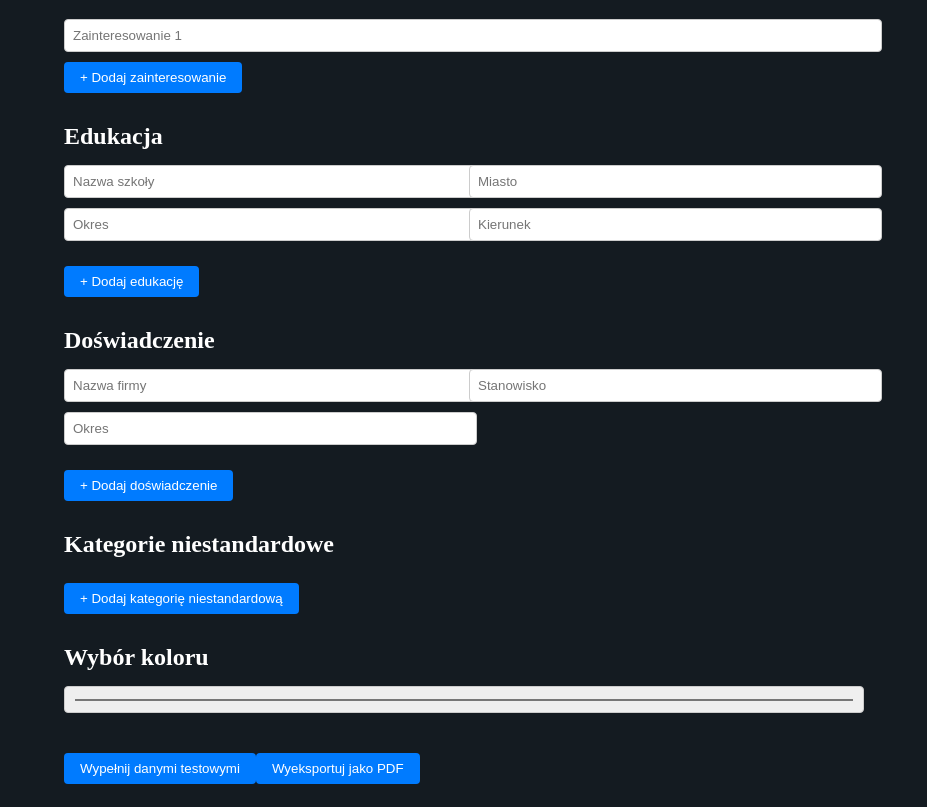
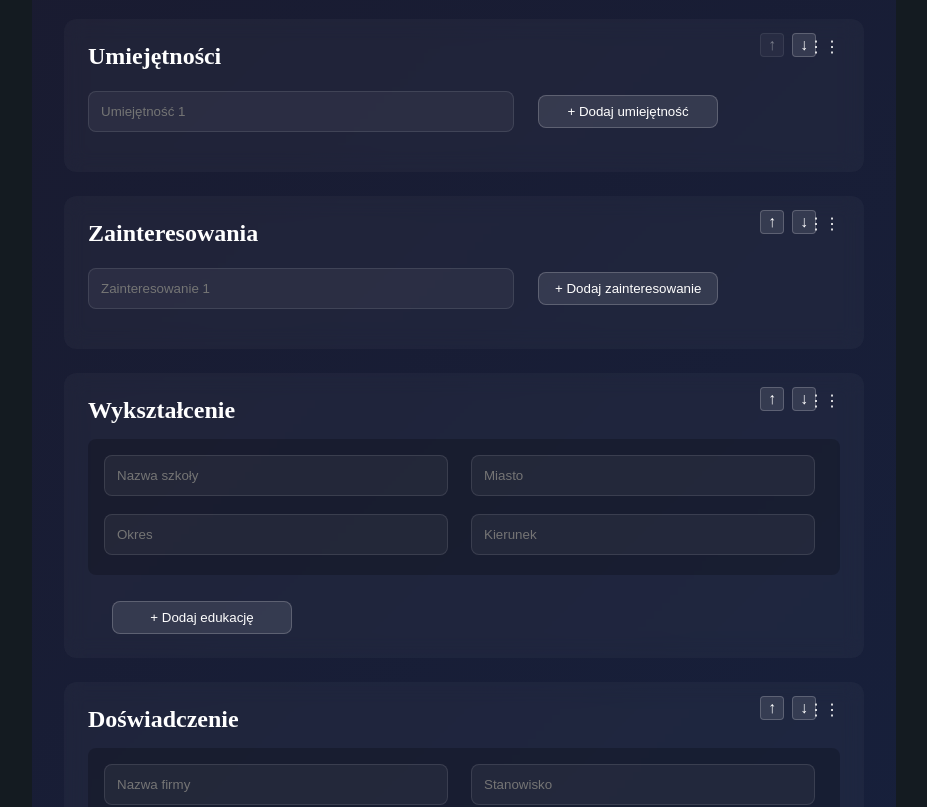
Before and after one commit to domintes/CVision, a React (Vite) app: page / in a window 1280 px wide. Shown: the part 480-1287 px from the top of the page, without its empty margins (176-1103 px from the left). Built offline with nearby package versions, Linux system fonts and the light colour scheme.

Commit message:
Add color picker, drag & drop and arrow buttons and image upload input

```diff
--- a/main.js
+++ b/main.js
@@ -45,9 +45,9 @@ function createWindow() {
     })
   }
 
-  if (process.env.NODE_ENV !== 'production') {
-    mainWindow.webContents.openDevTools()
-  }
+  // if (process.env.NODE_ENV !== 'production') {
+  //   mainWindow.webContents.openDevTools()
+  // }
 }
 
 app.whenReady().then(() => {
--- a/src/App.jsx
+++ b/src/App.jsx
@@ -15,6 +15,14 @@ const App = () => {
   const [customCategories, setCustomCategories] = useState([]);
   const [selectedColor, setSelectedColor] = useState('#001f3f');
   const [testMode, setTestMode] = useState(1);
+  const [profileImage, setProfileImage] = useState(null);
+  const [sections, setSections] = useState([
+    { id: 'skills', title: 'Umiejętności' },
+    { id: 'interests', title: 'Zainteresowania' },
+    { id: 'education', title: 'Wykształcenie' },
+    { id: 'experience', title: 'Doświadczenie' },
+    { id: 'custom', title: 'Kategorie niestandardowe' }
+  ]);
 
   const handleInputChange = (e, field, index, category) => {
     if (category === 'personalInfo') {
@@ -70,6 +78,46 @@ const App = () => {
       updatedCategories[index].items.push('');
     }
     setCustomCategories(updatedCategories);
+  };
+
+  const handleImageUpload = (e) => {
+    const file = e.target.files[0];
+    if (file) {
+      const reader = new FileReader();
+      reader.onloadend = () => {
+        setProfileImage(reader.result);
+      };
+      reader.readAsDataURL(file);
+    }
+  };
+
+  const moveSection = (index, direction) => {
+    const newSections = [...sections];
+    if (direction === 'up' && index > 0) {
+      [newSections[index], newSections[index - 1]] = [newSections[index - 1], newSections[index]];
+    } else if (direction === 'down' && index < sections.length - 1) {
+      [newSections[index], newSections[index + 1]] = [newSections[index + 1], newSections[index]];
+    }
+    setSections(newSections);
+  };
+
+  const handleDragStart = (e, index) => {
+    e.dataTransfer.setData('text/plain', index);
+  };
+
+  const handleDragOver = (e) => {
+    e.preventDefault();
+  };
+
+  const handleDrop = (e, dropIndex) => {
+    e.preventDefault();
+    const dragIndex = parseInt(e.dataTransfer.getData('text/plain'));
+    if (dragIndex === dropIndex) return;
+
+    const newSections = [...sections];
+    const [movedSection] = newSections.splice(dragIndex, 1);
+    newSections.splice(dropIndex, 0, movedSection);
+    setSections(newSections);
   };
 
   const exportToPDF = () => {
@@ -134,10 +182,10 @@ const App = () => {
         <body>
           <div class="container">
             <div class="left-section">
+              ${profileImage ? `<img src="${profileImage}" style="width: 140px; height: 220px; object-fit: cover; margin-bottom: 20px;">` : ''}
               <h2>${personalInfo.firstName} ${personalInfo.lastName}</h2>
               <p>${personalInfo.address.replace(/,\s*$/, '')}</p>
-              ${
-                interests.length > 0
+              ${interests.length > 0
         ? `<h3>Zainteresowania:</h3><ul>${interests
           .map((i) => `<li>${i}</li>`)
           .join('')}</ul>`
@@ -145,8 +193,7 @@ const App = () => {
       }
             </div>
             <div class="right-section">
-              ${
-                education.length > 0
+              ${education.length > 0
         ? `<div class="content"><div class="header">Wykształcenie</div>${education
           .map(
             (e) =>
@@ -155,8 +202,7 @@ const App = () => {
           .join('')}</div>`
         : ''
       }
-              ${
-                experience.length > 0
+              ${experience.length > 0
         ? `<div class="content"><div class="header">Doświadczenie</div>${experience
           .map(
             (e) =>
@@ -217,10 +263,29 @@ const App = () => {
 
   return (
     <div className="cv-builder bg-gray-800 text-white p-6">
-      <h1 className="text-center text-2xl mb-4">Generator CV</h1>
+      <h1 className="app-header text-2xl mb-4">CVision</h1>
 
       <div className="personal-info">
         <h2>Informacje osobiste</h2>
+        <div className="profile-image-container">
+          {profileImage ? (
+            <img src={profileImage} alt="Profile" className="profile-preview" />
+          ) : (
+            <div className="image-placeholder">
+              <span>Kliknij aby dodać zdjęcie</span>
+            </div>
+          )}
+          <input
+            type="file"
+            accept="image/*"
+            onChange={handleImageUpload}
+            className="image-input"
+            id="profile-image-input"
+          />
+          <label htmlFor="profile-image-input" className="image-upload-label">
+            {profileImage ? 'Zmień zdjęcie' : 'Dodaj zdjęcie'}
+          </label>
+        </div>
         <input
           type="text"
           placeholder="Imię"
@@ -243,116 +308,124 @@ const App = () => {
         />
       </div>
 
-      <div className="section">
-        <h2>Umiejętności</h2>
-        {skills.map((skill, index) => (
+      {sections.map((section, index) => {
+        const SectionContent = () => {
+          switch (section.id) {
+            case 'skills':
+              return (
+                <>
+                  {skills.map((skill, idx) => (
                     <input
-            key={index}
+                      key={idx}
                       type="text"
-            placeholder={`Umiejętność ${index + 1}`}
+                      placeholder={`Umiejętność ${idx + 1}`}
                       value={skill}
-            onChange={(e) => handleInputChange(e, null, index, 'skills')}
+                      onChange={(e) => handleInputChange(e, null, idx, 'skills')}
                       className="input"
                     />
                   ))}
                   {skills.length < 10 && (
-          <button onClick={() => addField('skills')} className="button">+ Dodaj umiejętność</button>
+                    <button onClick={() => addField('skills')} className="button add-element-button">+ Dodaj umiejętność</button>
                   )}
-      </div>
-
-      <div className="section">
-        <h2>Zainteresowania</h2>
-        {interests.map((interest, index) => (
+                </>
+              );
+            case 'interests':
+              return (
+                <>
+                  {interests.map((interest, idx) => (
                     <input
-            key={index}
+                      key={idx}
                       type="text"
-            placeholder={`Zainteresowanie ${index + 1}`}
+                      placeholder={`Zainteresowanie ${idx + 1}`}
                       value={interest}
-            onChange={(e) => handleInputChange(e, null, index, 'interests')}
+                      onChange={(e) => handleInputChange(e, null, idx, 'interests')}
                       className="input"
                     />
                   ))}
                   {interests.length < 10 && (
-          <button onClick={() => addField('interests')} className="button">+ Dodaj zainteresowanie</button>
+                    <button onClick={() => addField('interests')} className="button add-element-button">+ Dodaj zainteresowanie</button>
                   )}
-      </div>
-
-      <div className="section">
-        <h2>Edukacja</h2>
-        {education.map((edu, index) => (
-          <div key={index} className="education-item">
+                </>
+              );
+            case 'education':
+              return (
+                <>
+                  {education.map((edu, idx) => (
+                    <div key={idx} className="education-item">
                       <input
                         type="text"
                         placeholder="Nazwa szkoły"
                         value={edu.school}
-              onChange={(e) => handleInputChange(e, 'school', index, 'education')}
+                        onChange={(e) => handleInputChange(e, 'school', idx, 'education')}
                         className="input"
                       />
                       <input
                         type="text"
                         placeholder="Miasto"
                         value={edu.city}
-              onChange={(e) => handleInputChange(e, 'city', index, 'education')}
+                        onChange={(e) => handleInputChange(e, 'city', idx, 'education')}
                         className="input"
                       />
                       <input
                         type="text"
                         placeholder="Okres"
                         value={edu.period}
-              onChange={(e) => handleInputChange(e, 'period', index, 'education')}
+                        onChange={(e) => handleInputChange(e, 'period', idx, 'education')}
                         className="input"
                       />
                       <input
                         type="text"
                         placeholder="Kierunek"
                         value={edu.field}
-              onChange={(e) => handleInputChange(e, 'field', index, 'education')}
+                        onChange={(e) => handleInputChange(e, 'field', idx, 'education')}
                         className="input"
                       />
                     </div>
                   ))}
-        <button onClick={() => addField('education')} className="button">+ Dodaj edukację</button>
-      </div>
-
-      <div className="section">
-        <h2>Doświadczenie</h2>
-        {experience.map((exp, index) => (
-          <div key={index} className="education-item">
+                  <button onClick={() => addField('education')} className="button add-element-button">+ Dodaj edukację</button>
+                </>
+              );
+            case 'experience':
+              return (
+                <>
+                  {experience.map((exp, idx) => (
+                    <div key={idx} className="education-item">
                       <input
                         type="text"
                         placeholder="Nazwa firmy"
                         value={exp.company}
-              onChange={(e) => handleInputChange(e, 'company', index, 'experience')}
+                        onChange={(e) => handleInputChange(e, 'company', idx, 'experience')}
                         className="input"
                       />
                       <input
                         type="text"
                         placeholder="Stanowisko"
                         value={exp.position}
-              onChange={(e) => handleInputChange(e, 'position', index, 'experience')}
+                        onChange={(e) => handleInputChange(e, 'position', idx, 'experience')}
                         className="input"
                       />
                       <input
                         type="text"
                         placeholder="Okres"
                         value={exp.period}
-              onChange={(e) => handleInputChange(e, 'period', index, 'experience')}
+                        onChange={(e) => handleInputChange(e, 'period', idx, 'experience')}
                         className="input"
                       />
                     </div>
                   ))}
-        <button onClick={() => addField('experience')} className="button">+ Dodaj doświadczenie</button>
-      </div>
-
-      <div className="section">
-        <h2>Kategorie niestandardowe</h2>
-        {customCategories.map((category, index) => (
-          <div key={index} className="custom-category">
+                  <button onClick={() => addField('experience')} className="button add-element-button">+ Dodaj doświadczenie</button>
+                </>
+              );
+            case 'custom':
+              return (
+                <>
+                  {customCategories.map((category, idx) => (
+                    <div key={idx} className="custom-category">
                       <input
                         type="text"
                         placeholder="Nazwa kategorii"
                         value={category.name}
-              onChange={(e) => handleCustomCategoryChange(e, index, 'name')}
+                        onChange={(e) => handleCustomCategoryChange(e, idx, 'name')}
                         className="input"
                       />
                       {category.items.map((item, itemIndex) => (
@@ -361,19 +434,64 @@ const App = () => {
                           type="text"
                           placeholder={`Element ${itemIndex + 1}`}
                           value={item}
-                onChange={(e) => handleCustomCategoryChange(e, index, 'item', itemIndex)}
+                          onChange={(e) => handleCustomCategoryChange(e, idx, 'item', itemIndex)}
                           className="input"
                         />
                       ))}
                       {category.items.length < 10 && (
-              <button onClick={() => addCustomCategoryItem(index)} className="button">+ Dodaj element</button>
+                        <button onClick={() => addCustomCategoryItem(idx)} className="button add-element-button">+ Dodaj element</button>
                       )}
                     </div>
                   ))}
                   <button onClick={addCustomCategory} className="button">+ Dodaj kategorię niestandardową</button>
+                </>
+              );
+            default:
+              return null;
+          }
+        };
+
+        return (
+          <div
+            key={section.id}
+            className="section"
+            draggable={true}
+            onDragStart={(e) => handleDragStart(e, index)}
+            onDragOver={handleDragOver}
+            onDrop={(e) => handleDrop(e, index)}
+            onDragEnter={(e) => e.currentTarget.classList.add('dragging-over')}
+            onDragLeave={(e) => e.currentTarget.classList.remove('dragging-over')}
+          >
+            <div className="section-header">
+              <div className="drag-handle" title="Przeciągnij aby zmienić kolejność">
+                <span>⋮⋮</span>
               </div>
+              <h2>{section.title}</h2>
+              <div className="section-controls">
+                <button
+                  onClick={() => moveSection(index, 'up')}
+                  className="order-button"
+                  disabled={index === 0}
+                  title="Przesuń sekcję w górę"
+                >
+                  <span className="arrow">↑</span>
+                </button>
+                <button
+                  onClick={() => moveSection(index, 'down')}
+                  className="order-button"
+                  disabled={index === sections.length - 1}
+                  title="Przesuń sekcję w dół"
+                >
+                  <span className="arrow">↓</span>
+                </button>
+              </div>
+            </div>
+            <SectionContent />
+          </div>
+        );
+      })}
 
-      <div className="section">
+      <div className="section color-picker-section">
         <h2>Wybór koloru</h2>
         <input
           type="color"
@@ -383,15 +501,15 @@ const App = () => {
         />
       </div>
 
+      <button onClick={exportToPDF} className="export-button">
+        Wyeksportuj jako PDF
+      </button>
+
       {testMode === 1 && (
         <button onClick={populateTestData} className="test-button">
           Wypełnij danymi testowymi
         </button>
       )}
-
-      <button onClick={exportToPDF} className="export-button">
-        Wyeksportuj jako PDF
-      </button>
     </div>
   );
 };
--- a/src/App.scss
+++ b/src/App.scss
@@ -13,6 +13,9 @@ body {
   margin: 0 auto;
   padding: 20px;
   background-color: #141b21;
+  background: linear-gradient(135deg, #1a1a2e 0%, #16213e 100%);
+  min-height: 100vh;
+  padding: 2rem;
 
   .personal-info {
     margin-bottom: 30px;
@@ -24,6 +27,11 @@ body {
     }
   }
 
+  .app-header {
+    text-align: center;
+    font-size: 48px;
+  }
+
   .address {
     display: grid;
     grid-template-columns: 3fr 1fr 1fr;
@@ -32,9 +40,61 @@ body {
 
   .section {
     margin-bottom: 30px;
+    background: rgba(255, 255, 255, 0.03);
+    border-radius: 12px;
+    padding: 1.5rem;
+    margin-bottom: 1.5rem;
+    backdrop-filter: blur(10px);
+    cursor: grab;
+
+    &:active {
+      cursor: grabbing;
+    }
 
     h2 {
       margin-bottom: 15px;
+    }
+
+    .section-header {
+      display: flex;
+      justify-content: space-between;
+      align-items: center;
+      margin-bottom: 15px;
+
+      h2 {
+        margin: 0;
+      }
+
+      .section-controls {
+        display: flex;
+        position: absolute;
+        top: 4px;
+        right: 48px;
+        gap: 8px;
+      }
+    }
+
+    .order-button {
+      background: rgba(255, 255, 255, 0.1);
+      border: 1px solid rgba(255, 255, 255, 0.2);
+      border-radius: 4px;
+      width: 24px;
+      height: 24px;
+      display: flex;
+      align-items: center;
+      justify-content: center;
+      padding: 0;
+      font-size: 16px;
+      cursor: pointer;
+
+      &:hover:not(:disabled) {
+        background: rgba(255, 255, 255, 0.2);
+      }
+
+      &:disabled {
+        opacity: 0.4;
+        cursor: default;
+      }
     }
   }
 
@@ -54,6 +114,31 @@ body {
     border-radius: 4px;
   }
 
+  input[type="color"] {
+    -webkit-appearance: none;
+    width: 50px;
+    height: 50px;
+    border: 2px solid white;
+    border-radius: 8px;
+    padding: 0;
+    overflow: hidden;
+    cursor: pointer;
+
+    &::-webkit-color-swatch-wrapper {
+      padding: 0;
+    }
+
+    &::-webkit-color-swatch {
+      border: none;
+      border-radius: 8px;
+    }
+
+    &::-moz-color-swatch {
+      border: none;
+      border-radius: 8px;
+    }
+  }
+
   button {
     background: #007bff;
     color: white;
@@ -71,7 +156,90 @@ body {
   .education-item {
     display: grid;
     grid-template-columns: 1fr 1fr;
-    gap: 10px;
+    gap: 14px;
     margin-bottom: 15px;
+    input {
+      margin-bottom: 4px;
+      width: 90%;
+    }
+  }
+
+  .input, .textarea {
+    width: 100%;
+    max-width: 400px;
+    background: rgba(255, 255, 255, 0.05);
+    border: 1px solid rgba(255, 255, 255, 0.1);
+    border-radius: 8px;
+    padding: 12px;
+    color: white;
+    transition: all 0.3s ease;
+    margin-bottom: 1rem;
+
+    &:focus {
+      background: rgba(255, 255, 255, 0.1);
+      border-color: rgba(255, 255, 255, 0.3);
+      box-shadow: 0 0 15px rgba(255, 255, 255, 0.1);
+      transition: all 0.3s ease;
+      outline: none;
+    }
+  }
+
+  .button {
+    background: rgba(255, 255, 255, 0.1);
+    border: 1px solid rgba(255, 255, 255, 0.2);
+    border-radius: 8px;
+    padding: 8px 16px;
+    color: white;
+    cursor: pointer;
+    transition: all 0.3s ease;
+
+    &:hover {
+      background: rgba(255, 255, 255, 0.2);
+      transition: all 0.3s ease;
+    }
+  }
+
+  .education-item, .custom-category {
+    background: rgba(0, 0, 0, 0.2);
+    border-radius: 8px;
+    padding: 1rem;
+    margin-bottom: 1rem;
+  }
+
+  .profile-image-container {
+    width: 100%;
+    max-width: 300px;
+    margin-bottom: 1rem;
+
+    img {
+      width: 140px;
+      height: 220px;
+      object-fit: cover;
+      border-radius: 8px;
+    }
   }
 }
+
+button.test-button {
+  position: relative;
+  background-color: transparent !important;
+  &:hover {
+    opacity: 0.7;
+  }
+}
+
+.drag-handle {
+    position: absolute;
+    right: 24px;
+    top: 18px;
+}
+
+.add-element-button {
+  margin-left: 24px;
+  min-width: 180px;
+}
+
+.color-picker-section {
+  text-align: center;
+  max-width: 40vw;
+}
```
Lines whose indentation alone changed are shown as unchanged.
